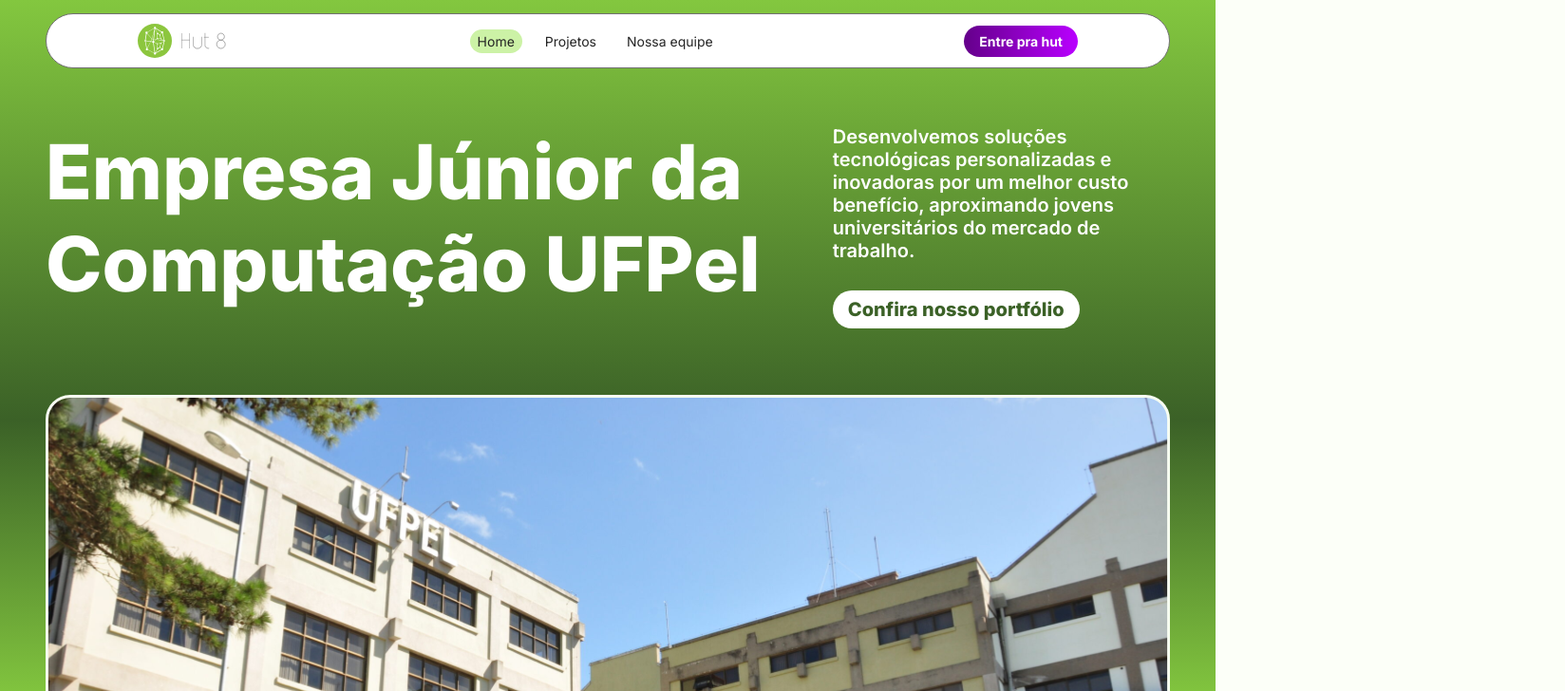
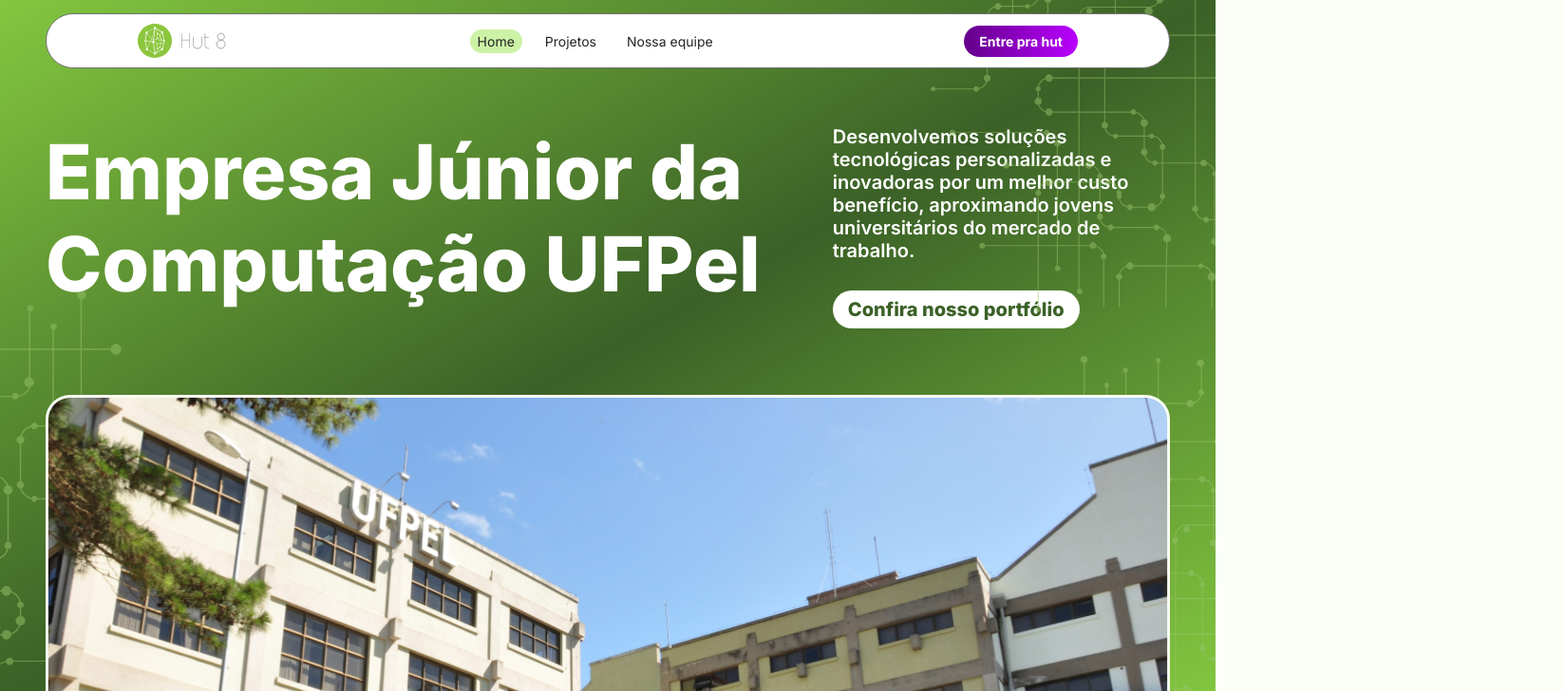
Before and after one commit to Brendler17/hut8, a React (Vite) app in the folder frontend/: page / in a window 1280 px wide. Shown: the top 728 px of the page at 95% size, 1648 px wide, since content can reach past the window. Built offline with nearby package versions, Linux system fonts and the light colour scheme.

Commit message:
updated homePage

```diff
--- a/frontend/src/components/Menu-Items/index.module.css
+++ b/frontend/src/components/Menu-Items/index.module.css
@@ -6,6 +6,7 @@
   padding: 0.625rem 6rem;
   border-radius: 32px;
   border: 1px solid rgb(112, 112, 112);
+  position: relative;
 }
 
 .menuItemsLogo {
--- a/frontend/src/pages/Home/index.tsx
+++ b/frontend/src/pages/Home/index.tsx
@@ -1,6 +1,8 @@
 import bannerImage from '../../assets/banner-image.svg';
 import separator from '../../assets/separator.svg';
 import { Carousel } from '../../components/Carousel';
+import { Contato } from '../../components/Contato';
+import { Footer } from '../../components/Footer';
 import { MenuItems } from '../../components/Menu-Items';
 import { PortfolioButton } from '../../components/PortfolioButton';
 import styles from './styles.module.css';
@@ -90,11 +92,9 @@
             </div>
           </div>
         </section>
+        <Contato />
       </div>
-      {/*
-      <Component />
       <Footer />
-      */}
     </div>
   );
 }
--- a/frontend/src/pages/Home/styles.module.css
+++ b/frontend/src/pages/Home/styles.module.css
@@ -9,16 +9,64 @@
 }
 
 .banner {
-  background: linear-gradient(
-    180deg,
-    var(--green-primary) 0%,
-    var(--green-secondary) 60%,
-    var(--green-primary) 100%
-  );
+  background:
+    url("../../assets/brackground-decoration.svg") no-repeat, /* esquerda */
+    linear-gradient(
+      to bottom right,
+      var(--green-primary),
+      var(--green-secondary),
+      var(--green-primary)
+    );
+
+  background-position:
+    left -23.9375rem top 19.125rem,
+    0 0;
+
+  background-size:
+    550px 634px,
+    cover;
 
   position: relative;
   overflow: hidden;
   padding-bottom: 21rem;
+}
+
+/* superior direita */
+.banner::before {
+  content: "";
+  position: absolute;
+  top: -10.25rem;
+  right: -8rem;
+
+  width: 26.75rem;
+  height: 30.875rem;
+
+  background: url("../../assets/brackground-decoration.svg") no-repeat;
+  background-size: contain;
+
+  transform: scaleX(-1);
+
+  pointer-events: none;
+  z-index: 0;
+}
+
+/* inferior direita */
+.banner::after {
+  content: "";
+  position: absolute;
+  top: 23.4375rem;
+  right: -15rem;
+
+  width: 27.75rem;
+  height: 32rem;
+
+  background: url("../../assets/brackground-decoration.svg") no-repeat;
+  background-size: contain;
+
+  transform: scaleX(-1);
+
+  pointer-events: none;
+  z-index: 0;
 }
 
 .bannerContent {
@@ -57,6 +105,43 @@
 .about {
   max-width: 56rem;
   margin: 4rem auto;
+  position: relative;
+}
+
+/* direita */
+.about::after {
+  content: "";
+  position: absolute;
+  top: -3rem;
+  right: -35rem;
+
+  width: 29.625rem;
+  height: 34.25rem;
+
+  background: url("../../assets/brackground-decoration.svg") no-repeat;
+  background-size: contain;
+
+  transform: scaleX(-1);
+
+  pointer-events: none;
+  z-index: 0;
+}
+
+/* esquerda */
+.about::before {
+  content: "";
+  position: absolute;
+  top: 20rem;
+  left: -35rem;
+
+  width: 32rem;
+  height: 35.9375rem;
+
+  background: url("../../assets/brackground-decoration.svg") no-repeat;
+  background-size: contain;
+
+  pointer-events: none;
+  z-index: 0;
 }
 
 .about h1 {
```
Also changed, not shown: frontend/public/favicon.svg (added), frontend/src/assets/brackground-decoration.svg (added).
